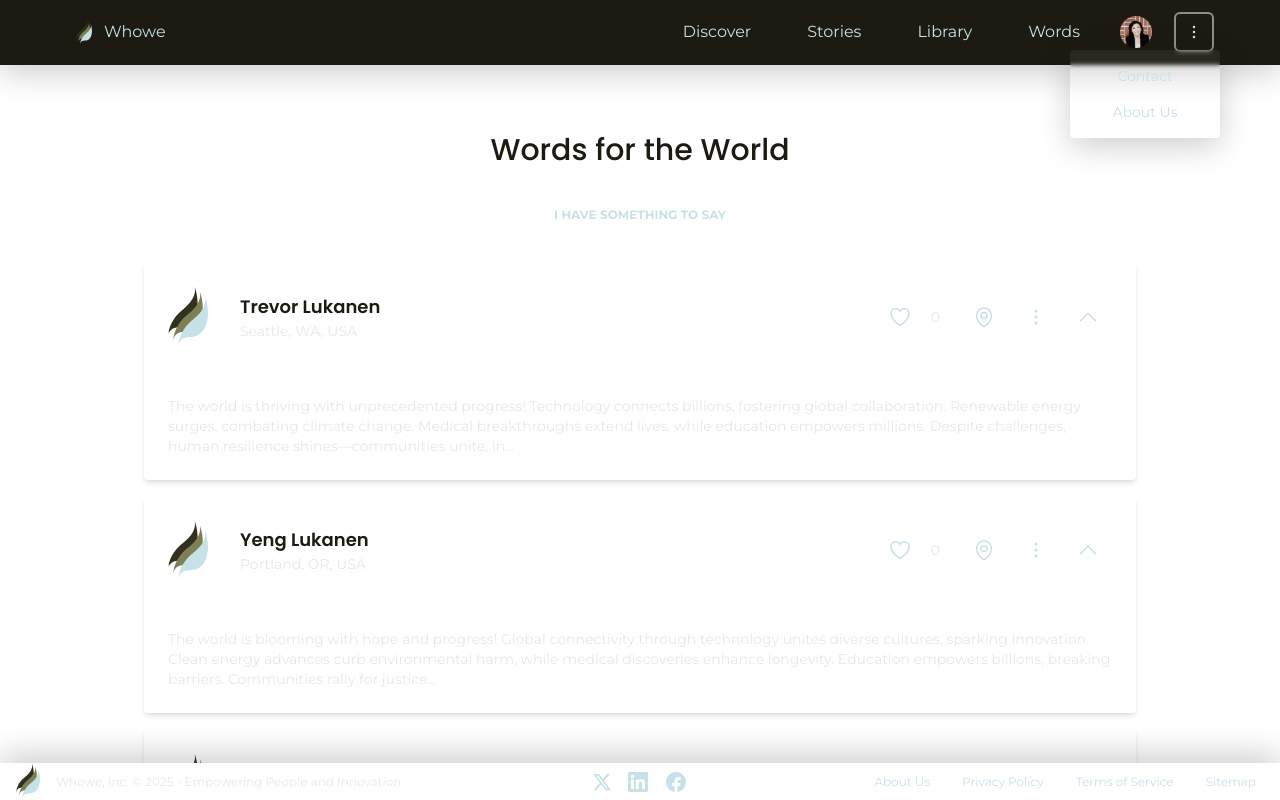
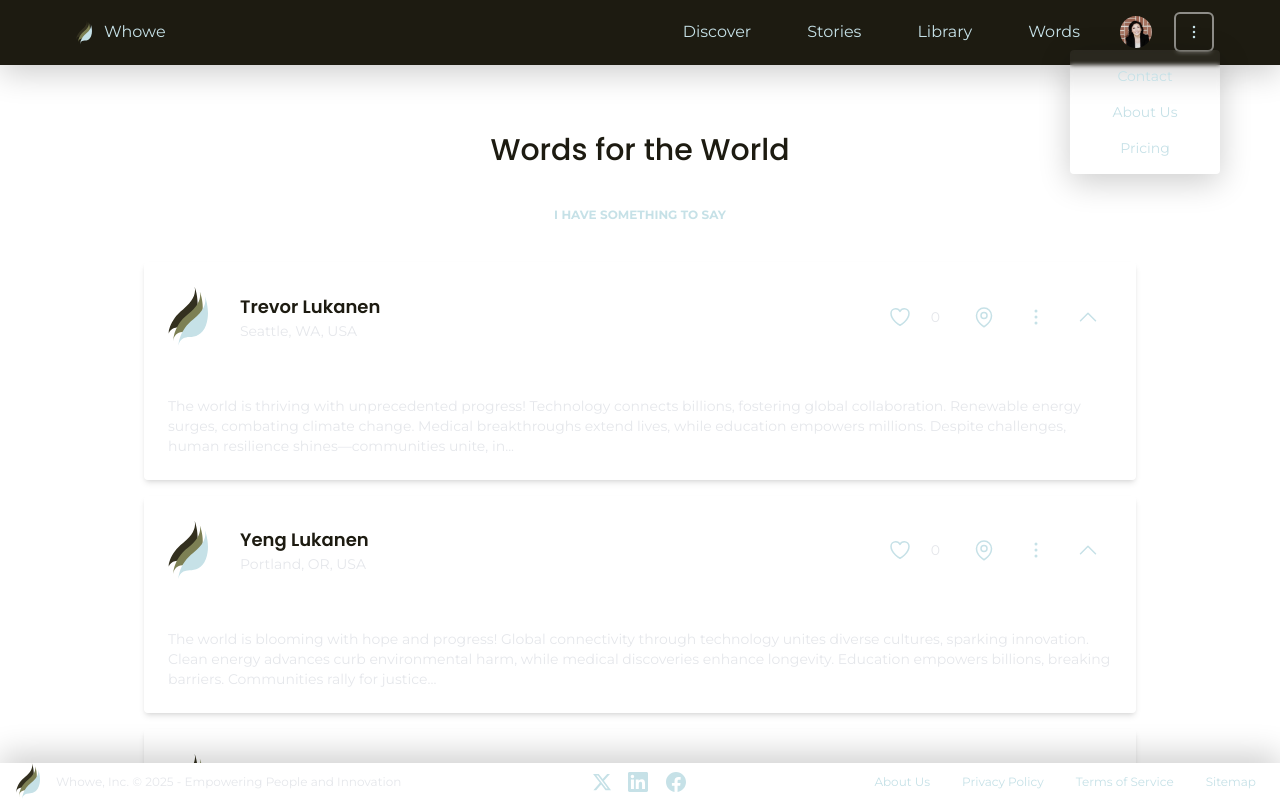
Before and after one commit to GlitchAsylum/Whowe2, a Next.js app: page /words in a window 1280 px wide. Both pictures are taken after a click on the button 1194 px from the left and 32 px from the top of the page. Shown: the top 800 px of the page. Built offline with nearby package versions, Linux system fonts and the light colour scheme.

Commit message:
added pricing to navbar

```diff
--- a/app/ui/components/navbar/Navbar.jsx
+++ b/app/ui/components/navbar/Navbar.jsx
@@ -191,6 +191,14 @@ function Navbar() {
                   >
                     About Us
                   </Link>
+                                    <Link
+                    href="/pricing"
+                    className={`${styles.dropdownItem} block px-4 py-2 text-[#C6E1E7] hover:bg-white/6 hover:text-white focus:ring-2 focus:ring-white/50 transition-all duration-300`}
+                    onClick={closeMenus}
+                    role="menuitem"
+                  >
+                    Pricing
+                  </Link>
                 </div>
               )}
             </div>
```
Also changed, not shown: 1 other file (tests, documents, lock files or other folders).
